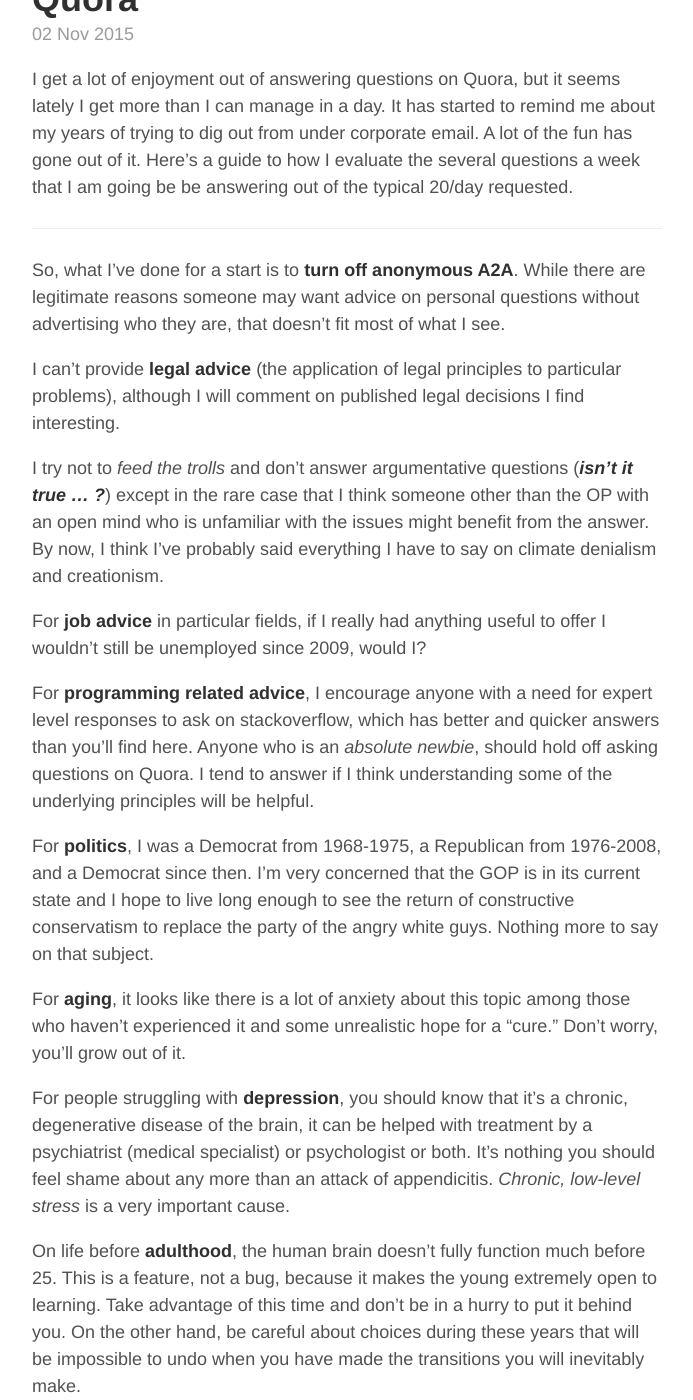
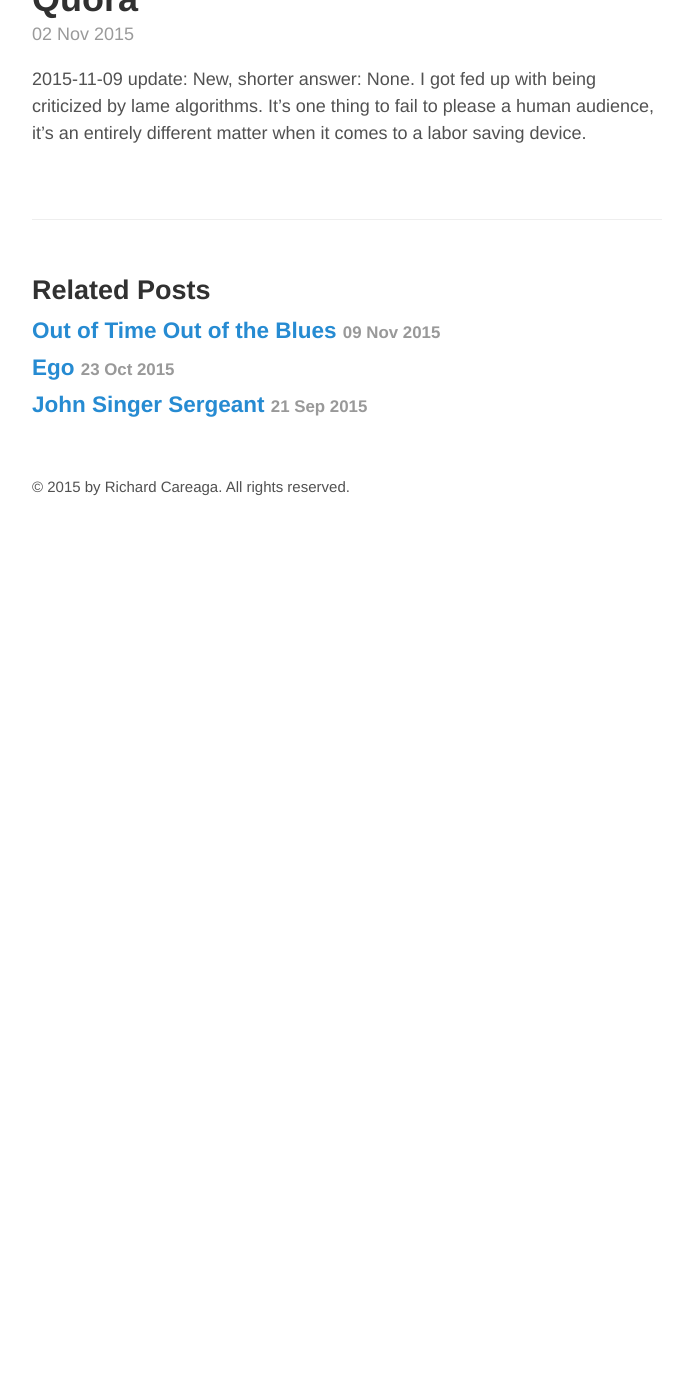
Before and after one commit to technocrat/marlow.github.io, a Jekyll site: the page built from _posts/2015-11-02-quora.md, in a window 1280 px wide and 1400 px high, scrolled down 215 px. Shown: the whole window, without its empty margins (293-986 px from the left). Built offline with Jekyll 4.4.1, drawn with Linux system fonts in a browser that asks for light colours; after the commit the page ends 900 px from its top, so only the background shows below that; some of the changed text lies outside the part shown.

Commit message:
Update 2015-11-02-quora.md

```diff
--- a/_posts/2015-11-02-quora.md
+++ b/_posts/2015-11-02-quora.md
@@ -4,34 +4,4 @@
 tags: social media
 ---
 
-I get a lot of enjoyment out of answering questions on Quora, but it seems lately I get more than I can manage in a day. It has started to remind me about my years of trying to dig out from under corporate email. A lot of the fun has gone out of it. Here's a guide to how I evaluate the several questions a week that I am going be be answering out of the typical 20/day requested.
-
-* * *
-
-So, what I've done for a start is to **turn off anonymous A2A**. While there are legitimate reasons someone may want advice on personal questions without advertising who they are, that doesn't fit most of what I see.
-
-I can't provide **legal advice** (the application of legal principles to particular problems), although I will comment on published legal decisions I find interesting.
-
-I try not to *feed the trolls* and don't answer argumentative questions (***isn't it true ... ?***) except in the rare case that I think someone other than the OP with an open mind who is unfamiliar with the issues might benefit from the answer. By now, I think I've probably said everything I have to say on climate denialism and creationism.
-
-For **job advice** in particular fields, if I really had anything useful to offer I wouldn't still be unemployed since 2009, would I?
-
-For **programming related advice**, I encourage anyone with a need for expert level responses to ask on stackoverflow, which has better and quicker answers than you'll find here. Anyone who is an *absolute newbie*, should hold off asking questions on Quora. I tend to answer if I think understanding some of the underlying principles will be helpful.
-
-For **politics**, I was a Democrat from 1968-1975, a Republican from 1976-2008, and a Democrat since then. I'm very concerned that the GOP is in its current state and I hope to live long enough to see the return of constructive conservatism to replace the party of the angry white guys. Nothing more to say on that subject.
-
-For **aging**, it looks like there is a lot of anxiety about this topic among those who haven't experienced it and some unrealistic hope for a "cure." Don't worry, you'll grow out of it.
-
-For people struggling with **depression**, you should know that it's a chronic, degenerative disease of the brain, it can be helped with treatment by a psychiatrist (medical specialist) or psychologist or both. It's nothing you should feel shame about any more than an attack of appendicitis. *Chronic, low-level stress* is a very important cause.
-
-On life before **adulthood**, the human brain doesn't fully function much before 25. This is a feature, not a bug, because it makes the young extremely open to learning. Take advantage of this time and don't be in a hurry to put it behind you. On the other hand, be careful about choices during these years that will be impossible to undo when you have made the transitions you will inevitably make.
-
-On **history**, currently I'm most interested in the *American Revolution.*
-
-In **economics**, currently I'm most interested in how capitalism has failed to provide the blessings it promised and what to do about it.
-
-In **banking and finance**, ask me anything about residential mortgage backed securities (an extinct monster from before 2008).
-
-With over **4,000** answers, I've probably managed to say everything helpful I have to say on life advice, be sure to try using the search facilities or, if you are really bored, scroll through my answers.
-
-Finally, I am **much more** interested in conversations than simply giving an opinion. I am *far* more likely to answer a question with someone I've exchanged comments with.
+2015-11-09 update: New, shorter answer: None. I got fed up with being criticized by lame algorithms. It's one thing to fail to please a human audience, it's an entirely different matter when it comes to a labor saving device.
```
